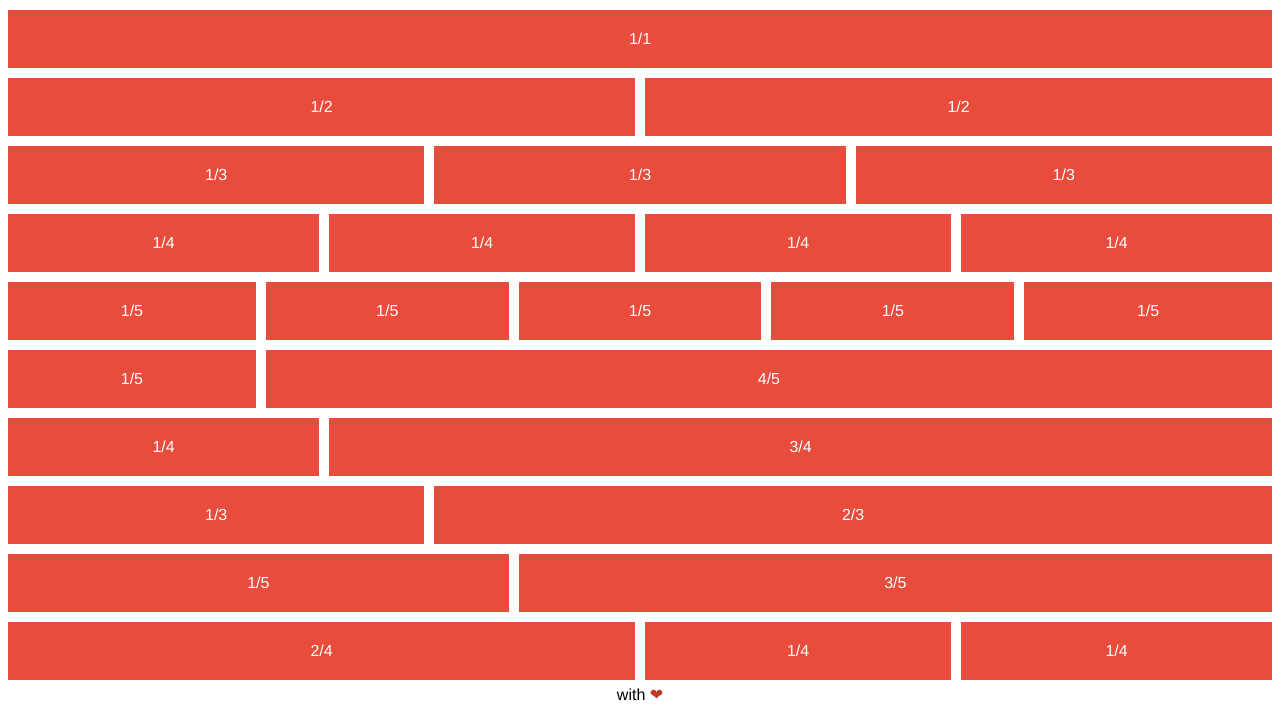
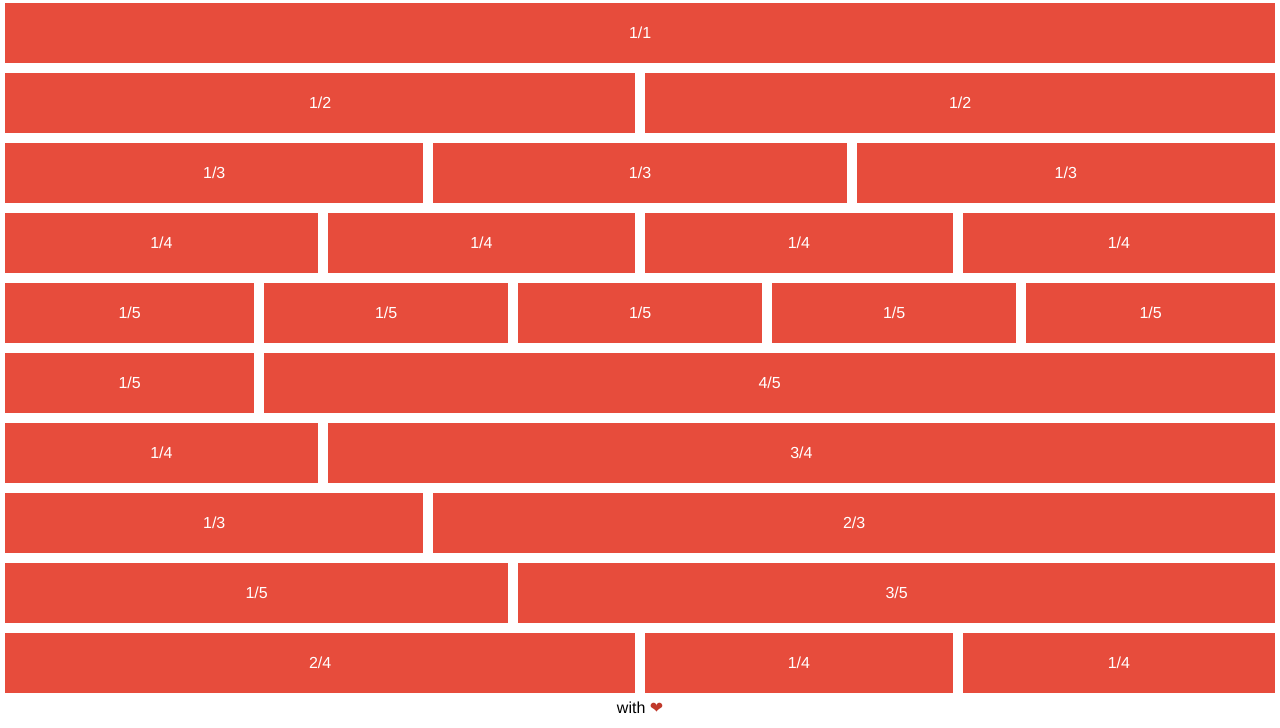
Before and after one commit to mercadolibre/mesh, a website: page index.html in a window 1280 px wide. Shown: the part 75-803 px from the top of the page. Drawn offline with Linux system fonts and the light colour scheme.

Commit message:
Update index file.

```diff
--- a/index.html
+++ b/index.html
@@ -10,7 +10,9 @@
         <link rel="stylesheet" href="mesh.css">
         <style>
             body {
-                font-family: "Helvetica Neue", Helvetica, Arial, sans-serif;
+                font: 16px/20px "Helvetica Neue", Helvetica, Arial, sans-serif;
+                margin: 0 auto;
+                padding: 10px 5px;
                 text-align: center;
             }
 
```
